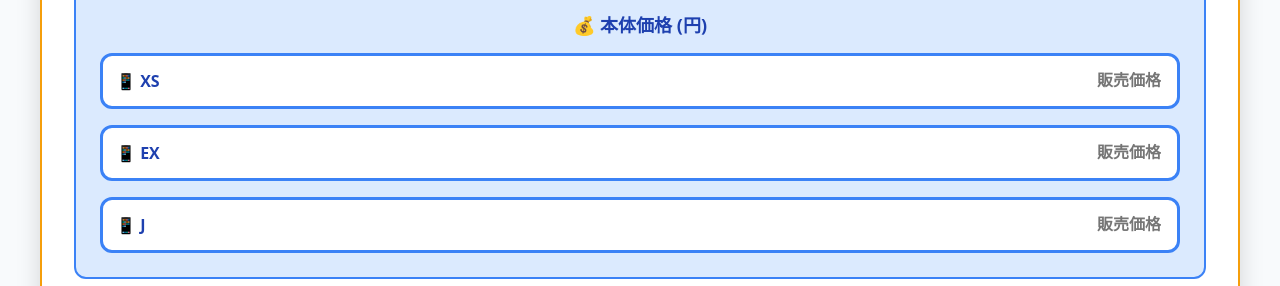
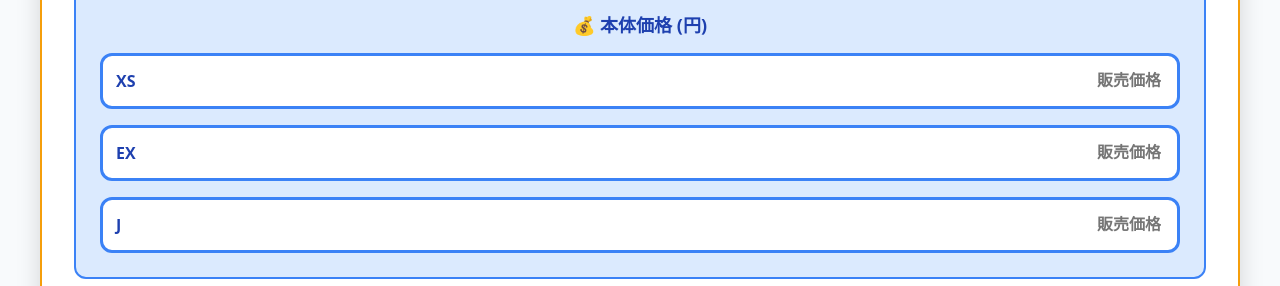
Before and after one commit to kjmanz/eakonapp, a React (Vite) app: page / in a window 1280 px wide. Shown: the part 460-746 px from the top of the page. Built offline with nearby package versions, Linux system fonts and the light colour scheme.

Commit message:
🔧 グラフの縦軸を自動調整に変更＆スマホアイコンを削除 - グラフY軸を200万円固定から自動調整に戻し、XSEXJシリーズ名のスマホ絵文字を削除してよりシンプルで見やすいデザインに調整

```diff
--- a/src/App.tsx
+++ b/src/App.tsx
@@ -197,7 +197,7 @@ const App: React.FC = () => {
                         fontWeight: '700',
                         zIndex: 1
                       }}>
-                        📱 {series}
+                        {series}
                       </span>
                       <input
                         type="text"
@@ -418,7 +418,7 @@ const App: React.FC = () => {
                               fontSize: '1.25rem',
                               textAlign: 'center'
                             }}>
-                              📱 {result.series}
+                              {result.series}
                             </td>
                             <td style={{ padding: '1rem 0.75rem', textAlign: 'right', color: '#4b5563', fontSize: '1rem', fontWeight: '600' }}>
                               {formatCurrency(result.unitPrice)}
@@ -491,7 +491,6 @@ const App: React.FC = () => {
                           tick={{ fontSize: 11, fill: '#374151' }}
                           axisLine={{ stroke: '#d1d5db' }}
                           tickFormatter={(value) => `¥${Math.round(value / 10000)}万`}
-                          domain={[0, 2000000]}
                         />
                         <Tooltip
                           formatter={(value: number) => [formatCurrency(value), '10年総費用']}
```
